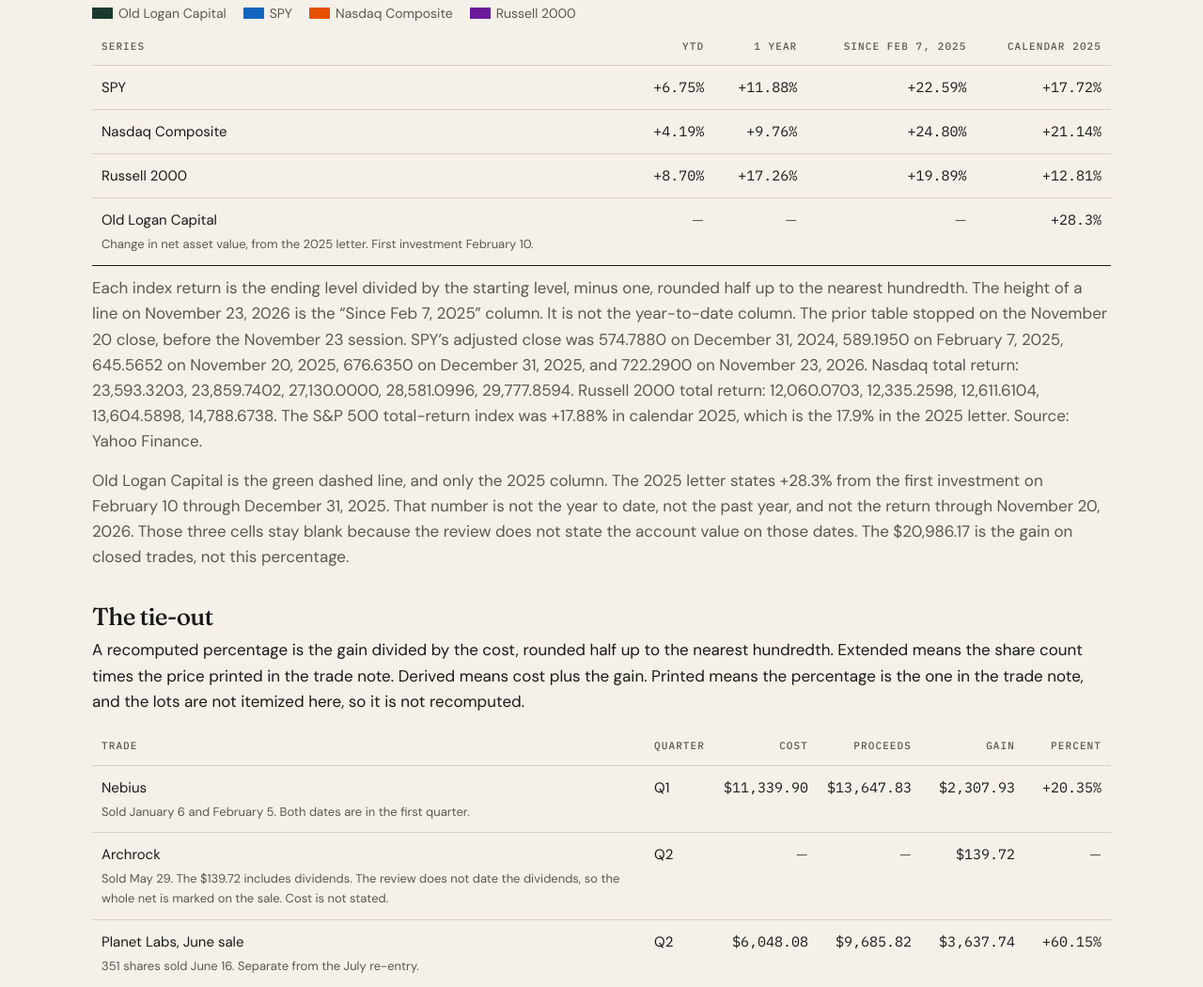
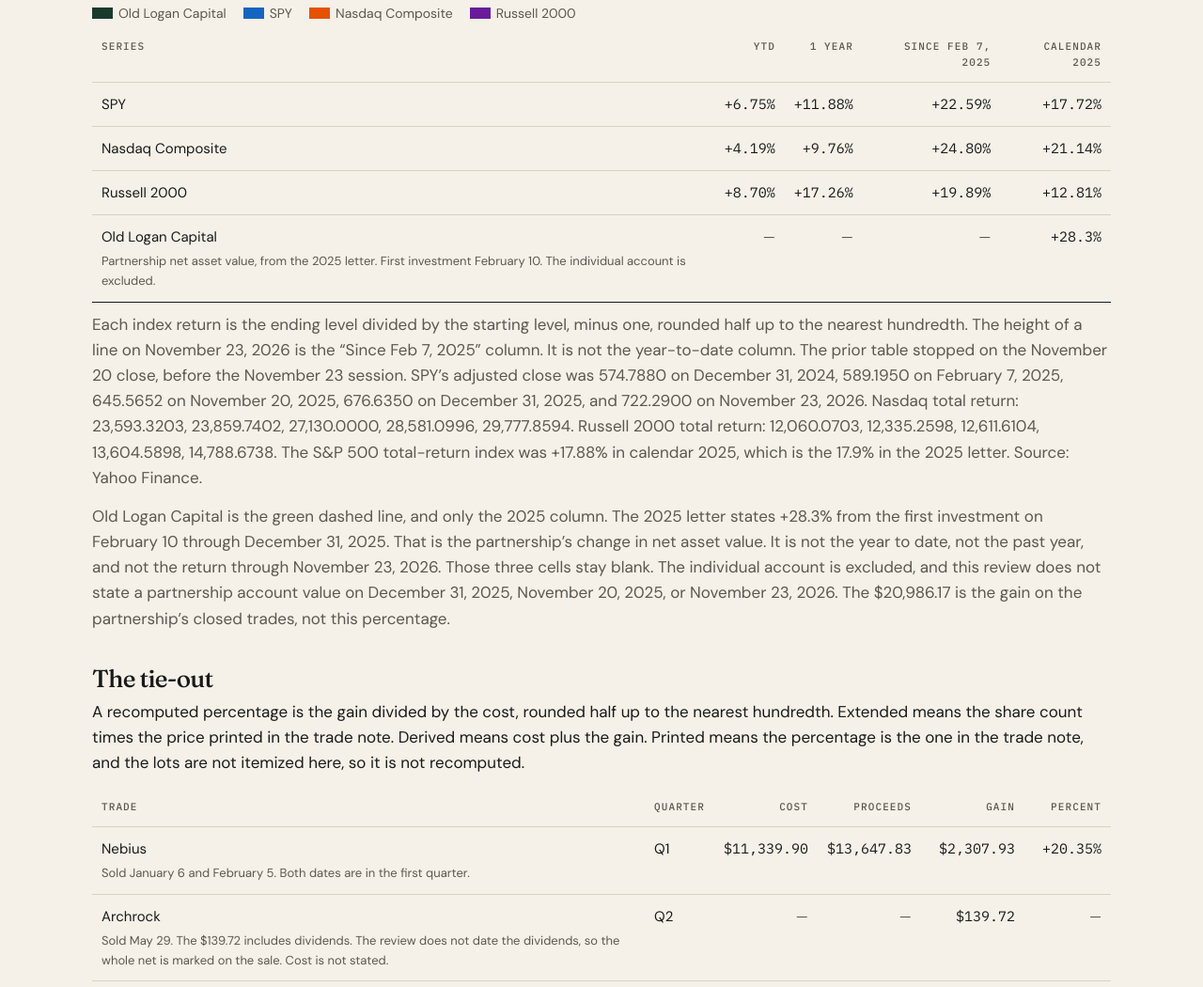
Before and after one commit to SamThor98/olc-2026-letter, a plain HTML site: page index.html in a window 1280 px wide. Shown: the part 3984-5034 px from the top of the page at 94% size. Drawn offline with Linux system fonts and the light colour scheme.

Commit message:
Keep the partnership return separate from the individual account.

```diff
--- a/index.html
+++ b/index.html
@@ -572,12 +572,12 @@
                         <tr><td>SPY</td><td class="r num">+6.75%</td><td class="r num">+11.88%</td><td class="r num">+22.59%</td><td class="r num">+17.72%</td></tr>
                         <tr><td>Nasdaq Composite</td><td class="r num">+4.19%</td><td class="r num">+9.76%</td><td class="r num">+24.80%</td><td class="r num">+21.14%</td></tr>
                         <tr><td>Russell 2000</td><td class="r num">+8.70%</td><td class="r num">+17.26%</td><td class="r num">+19.89%</td><td class="r num">+12.81%</td></tr>
-                        <tr><td>Old Logan Capital<span class="sub">Change in net asset value, from the 2025 letter. First investment February 10.</span></td><td class="r muted">—</td><td class="r muted">—</td><td class="r muted">—</td><td class="r num">+28.3%</td></tr>
+                        <tr><td>Old Logan Capital<span class="sub">Partnership net asset value, from the 2025 letter. First investment February 10. The individual account is excluded.</span></td><td class="r muted">—</td><td class="r muted">—</td><td class="r muted">—</td><td class="r num">+28.3%</td></tr>
                     </tbody>
                 </table>
                 </div>
                 <p class="muted" style="margin-top:10px;">Each index return is the ending level divided by the starting level, minus one, rounded half up to the nearest hundredth. The height of a line on November 23, 2026 is the “Since Feb 7, 2025” column. It is not the year-to-date column. The prior table stopped on the November 20 close, before the November 23 session. SPY’s adjusted close was 574.7880 on December 31, 2024, 589.1950 on February 7, 2025, 645.5652 on November 20, 2025, 676.6350 on December 31, 2025, and 722.2900 on November 23, 2026. Nasdaq total return: 23,593.3203, 23,859.7402, 27,130.0000, 28,581.0996, 29,777.8594. Russell 2000 total return: 12,060.0703, 12,335.2598, 12,611.6104, 13,604.5898, 14,788.6738. The S&P 500 total-return index was +17.88% in calendar 2025, which is the 17.9% in the 2025 letter. Source: Yahoo Finance.</p>
-                <p class="muted">Old Logan Capital is the green dashed line, and only the 2025 column. The 2025 letter states +28.3% from the first investment on February 10 through December 31, 2025. That number is not the year to date, not the past year, and not the return through November 20, 2026. Those three cells stay blank because the review does not state the account value on those dates. The $20,986.17 is the gain on closed trades, not this percentage.</p>
+                <p class="muted">Old Logan Capital is the green dashed line, and only the 2025 column. The 2025 letter states +28.3% from the first investment on February 10 through December 31, 2025. That is the partnership’s change in net asset value. It is not the year to date, not the past year, and not the return through November 23, 2026. Those three cells stay blank. The individual account is excluded, and this review does not state a partnership account value on December 31, 2025, November 20, 2025, or November 23, 2026. The $20,986.17 is the gain on the partnership’s closed trades, not this percentage.</p>
 
                 <h3 style="margin-top:36px;">The tie-out</h3>
                 <p>A recomputed percentage is the gain divided by the cost, rounded half up to the nearest hundredth. Extended means the share count times the price printed in the trade note. Derived means cost plus the gain. Printed means the percentage is the one in the trade note, and the lots are not itemized here, so it is not recomputed.</p>
```
